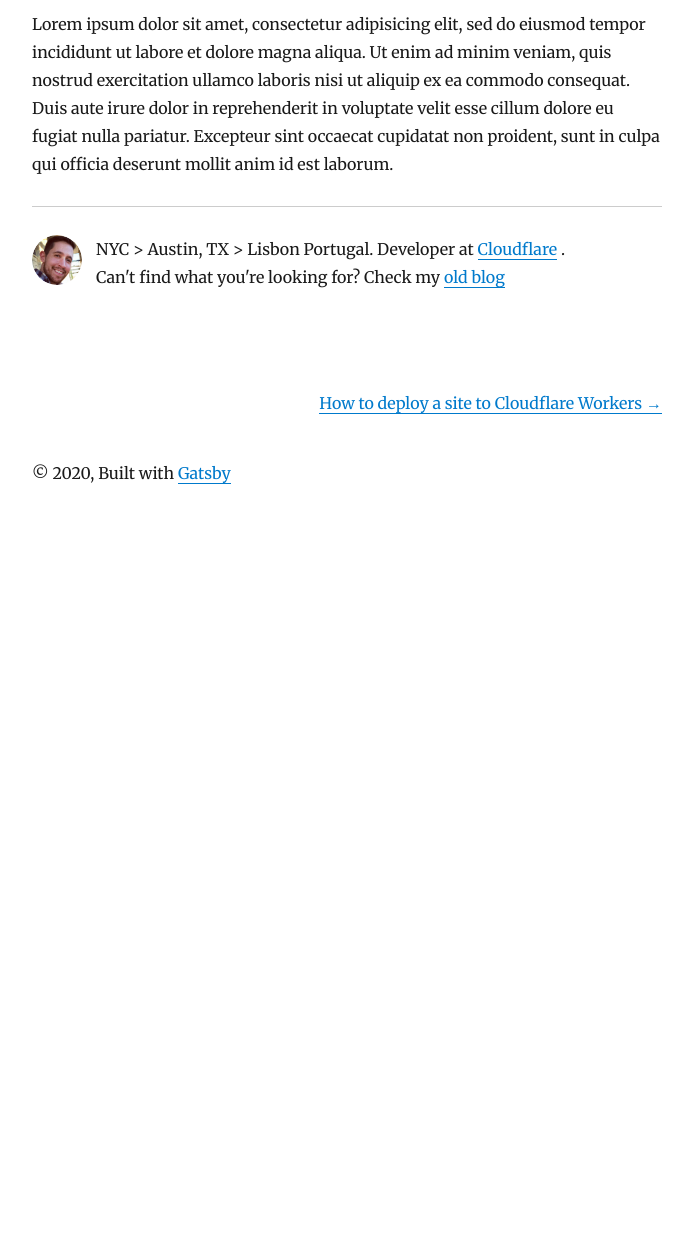
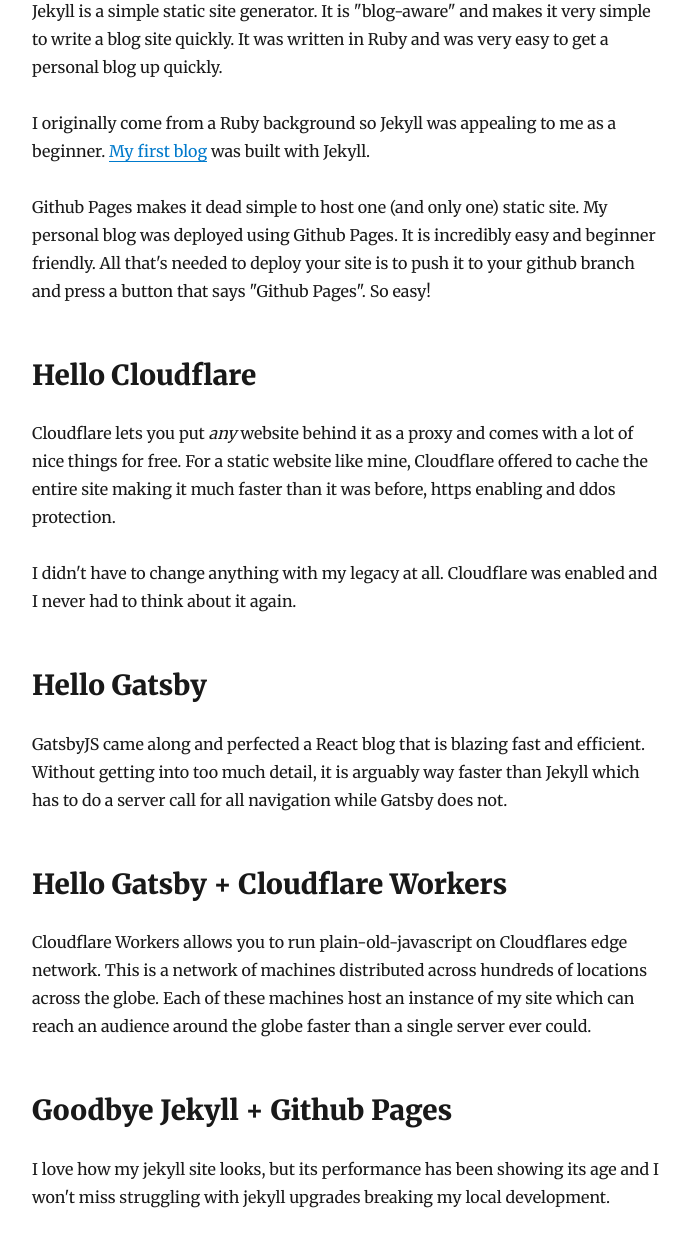
Before and after one commit to RJNY/blog, a Gatsby site: page /switching-to-gatsby/ in a window 1280 px wide. Shown: the part 357-1593 px from the top of the page, without its empty margins (293-986 px from the left). Before the commit the page ends 886 px from the top, so only its background shows below. Built offline with nearby package versions, Linux system fonts and the light colour scheme; Gatsby itself is replaced by a stand-in of ours; some packages are replaced by stand-ins of ours.

Commit message:
update first blog entry

```diff
--- a/content/blog/switching-to-gatsby.md
+++ b/content/blog/switching-to-gatsby.md
@@ -1,13 +1,49 @@
 ---
 title: Gatsby + Cloudflare Workers = New Blog!
-date: 2019-06-24
+date: 2020-07-15
 description: none
 ---
 
-# Hello World
+## Hello Jekyll + Github Pages
 
-Lorem ipsum dolor sit amet, consectetur adipisicing elit, sed do eiusmod tempor incididunt ut labore
-et dolore magna aliqua. Ut enim ad minim veniam, quis nostrud exercitation ullamco laboris nisi ut
-aliquip ex ea commodo consequat. Duis aute irure dolor in reprehenderit in voluptate velit esse
-cillum dolore eu fugiat nulla pariatur. Excepteur sint occaecat cupidatat non proident, sunt in
-culpa qui officia deserunt mollit anim id est laborum.
+Jekyll is a simple static site generator. It is "blog-aware" and makes it very simple to write a
+blog site quickly. It was written in Ruby and was very easy to get a personal blog up quickly.
+
+I originally come from a Ruby background so Jekyll was appealing to me as a beginner.
+[My first blog](https://richardmacias.net/) was built with Jekyll.
+
+Github Pages makes it dead simple to host one (and only one) static site. My personal blog was
+deployed using Github Pages. It is incredibly easy and beginner friendly. All that's needed to
+deploy your site is to push it to your github branch and press a button that says "Github
+Pages". So easy!
+
+## Hello Cloudflare
+
+Cloudflare lets you put _any_ website behind it as a proxy and comes with a lot of nice things for
+free. For a static website like mine, Cloudflare offered to cache the entire site making it much
+faster than it was before, https enabling and ddos protection.
+
+I didn't have to change anything with my legacy at all. Cloudflare was enabled and I never had to
+think about it again.
+
+## Hello Gatsby
+
+GatsbyJS came along and perfected a React blog that is blazing fast and efficient. Without getting
+into too much detail, it is arguably
+way faster than Jekyll which has to do a server call for all navigation while Gatsby does not.
+
+## Hello Gatsby + Cloudflare Workers
+
+Cloudflare Workers allows you to run plain-old-javascript on Cloudflares edge network. This is a
+network of machines distributed across hundreds of locations across the globe. Each of these
+machines host an instance of my site which can reach an audience around the globe faster than a
+single server ever could.
+
+## Goodbye Jekyll + Github Pages
+
+I love how my jekyll site looks, but its performance has been showing its age and I won't miss
+struggling with jekyll upgrades breaking my local development.
+
+I am happy I get to play around with React on my weekends. It gives me an opportunity to quickly
+spin up applications for friends/family and customers. I haven't been much of a blogger in the past,
+but hopefully this is something else I can become better at over time.
```
